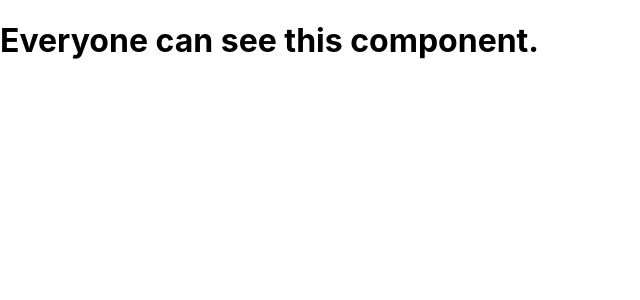
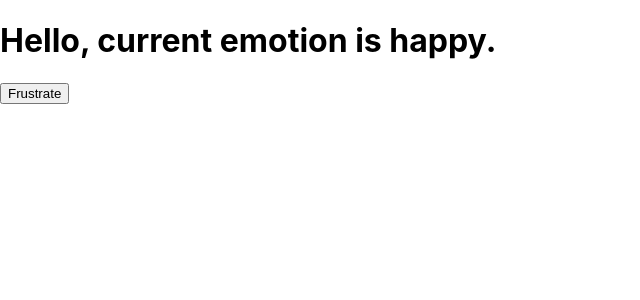
Before and after one commit to MikeB1234/Simple-React-App, a React (Create React App) app: page / in a window 1280 px wide. Shown: the top 300 px of the page, without its empty margins (0-640 px from the left). Built offline with nearby package versions, Linux system fonts and the light colour scheme.

Commit message:
destructuring useState hook

```diff
--- a/src/App.js
+++ b/src/App.js
@@ -1,22 +1,13 @@
-import logo from './logo.svg';
+import React, { useState } from "react";
 import './App.css';
 
-function SecretComponent() {
-  return (
-    <h1>Secret info for authorized users only.</h1>
-  )
-}
+function App() {
+  const [emotion, setEmotion] = useState("happy");
 
-function RegularComponent() {
-  return (
-    <h1>Everyone can see this component.</h1>
-  )
-}
-
-function App({ authorized }) {
   return (
     <>
-      {authorized ? <SecretComponent /> : <RegularComponent />}
+      <h1>Hello, current emotion is {emotion}.</h1>
+      <button onClick={() => setEmotion("frustrated")}>Frustrate</button>
     </>
   )
 }
--- a/src/index.js
+++ b/src/index.js
@@ -4,6 +4,6 @@
 import App from "./App"
 
 ReactDOM.render(
-  <App authorized={false} />,
+  <App />,
   document.getElementById('root')
 );
```
